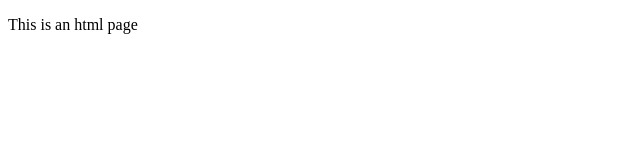
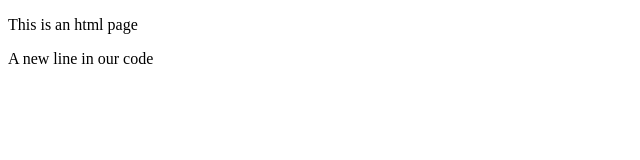
Before and after one commit to tahiruraf61/w3, a plain HTML site: page index.html in a window 1280 px wide. Shown: the whole page, without its empty margins (0-640 px from the left). Drawn offline with Linux system fonts and the light colour scheme.

```diff
--- a/index.html
+++ b/index.html
@@ -2,6 +2,7 @@
 <html>
 <body>
 <p>This is an html page</p>
+<p>A new line in our code</p>
 
 
 
```
Also changed, not shown: img.jpg (added).
